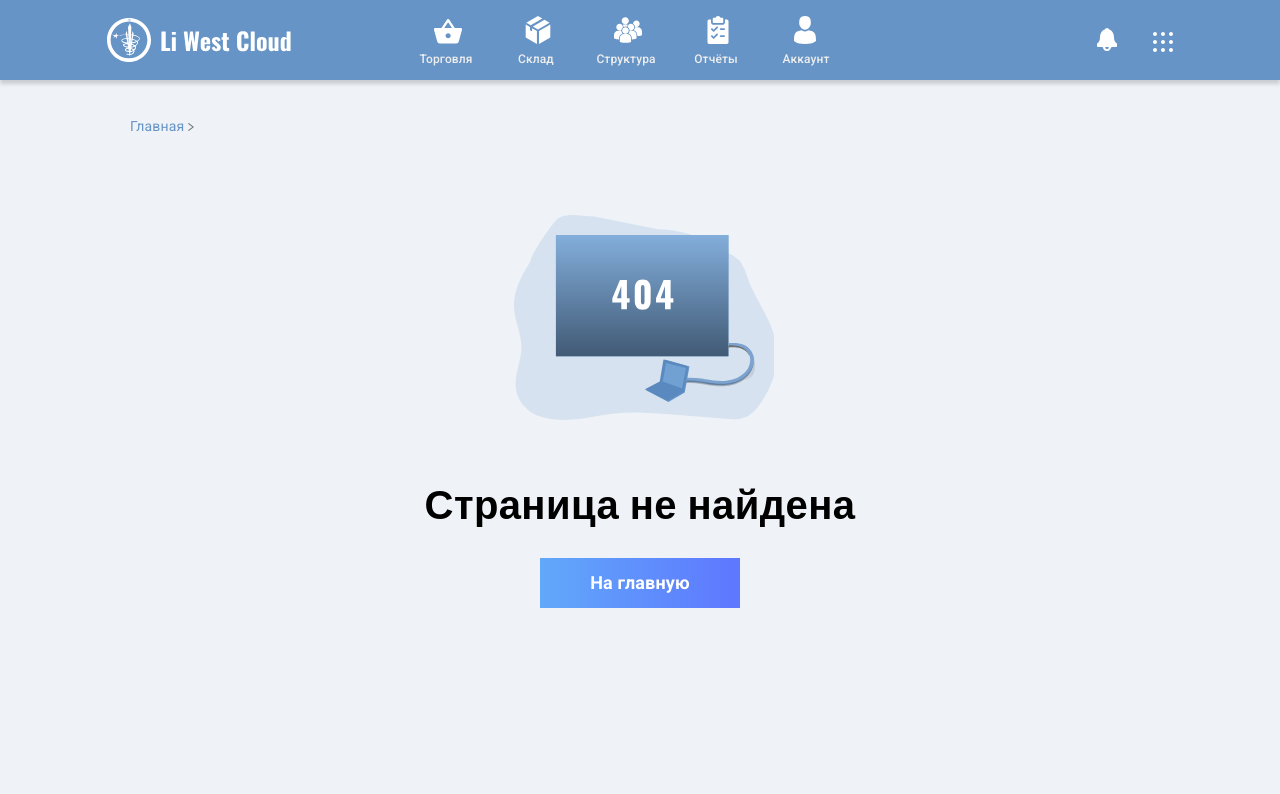
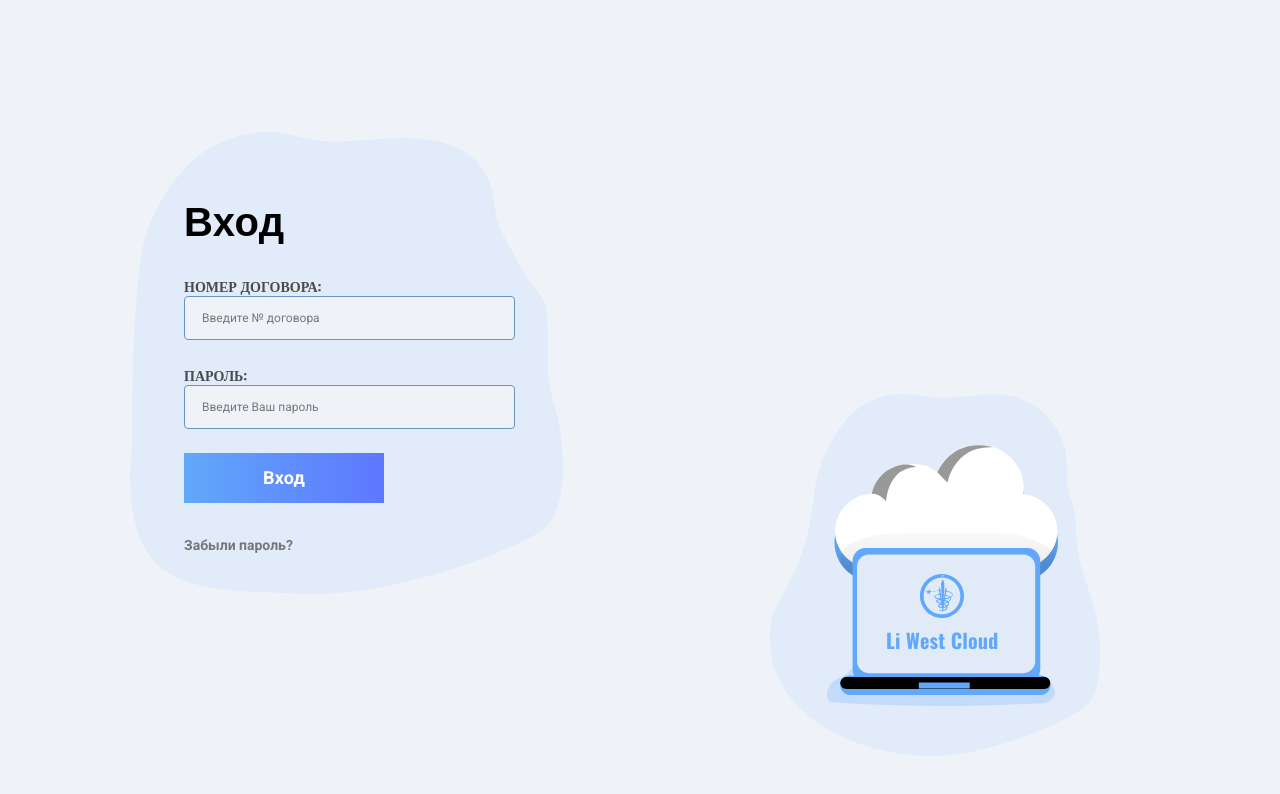
Before and after one commit to NSmolyakov/LWCloud, a React (Create React App) app: page /login in a window 1280 px wide. Shown: the top 794 px of the page. Built offline with nearby package versions, Linux system fonts and the light colour scheme.

Commit message:
create logIn Page

```diff
--- a/src/App.css
+++ b/src/App.css
@@ -25,6 +25,10 @@ h4 {
   color: #C4C4C4;
 }
 
+a {
+  text-decoration: none;
+}
+
 p {
   font-family: 'Roboto', sans-serif;
 }
@@ -50,6 +54,37 @@ button:hover {
   background: #5E77FF;
 }
 
+label {
+  font-family: Oswald;
+  font-style: normal;
+  font-weight: bold;
+  font-size: 14px;
+
+  text-transform: uppercase;
+
+  color: #4A4A4A;
+}
+
+input {
+  min-width: 325px;
+  min-height: 40px;
+  background: #EFF3F8;
+  border: 1px solid #6694C6;
+  border-radius: 4px;
+
+}
+
+::placeholder {
+  padding-left: 15px;
+  font-family: 'Roboto', sans-serif;
+  font-style: normal;
+  font-weight: normal;
+  font-size: 12px;
+  line-height: 15px;
+
+  color: #777777;
+}
+
 .link {
   font-family: Roboto;
   font-weight: bold;
--- a/src/App.js
+++ b/src/App.js
@@ -1,17 +1,25 @@
 import React from 'react';
+import {Switch, Route} from "react-router-dom";
 import './App.css';
 import {BrowserRouter as Router } from "react-router-dom";
 import TopNav from './components/TopNav/TopNav';
 import Content from './components/Content/Content'
+import LogIn from './components/Content/LogIn/LogIn'
 
 
 function App() {
   return (
 <Router>
-  <div className="App">
-    <TopNav />
-    <Content />
-  </div>
+  <Switch>
+    <Route path='/login' component={LogIn}></Route>
+    <Route path='*'>
+        <div className="App">
+          <TopNav />
+          <Content />
+        </div>
+    </Route>
+  </Switch>
+
 </Router>
 
   );
--- a/src/components/Content/Account/Account.css
+++ b/src/components/Content/Account/Account.css
@@ -13,6 +13,7 @@
 
     color: #000000;
 }
+
 
 .AccountWrapper {
     display: grid;
--- a/src/components/Content/Account/Account.jsx
+++ b/src/components/Content/Account/Account.jsx
@@ -2,6 +2,7 @@ import React from 'react'
 import AccountPhoto from '../../../assets/img/photo.png'
 import AccountCardGrid from '../../Cards/CardGrids/AccountCardGrid'
 import './Account.css'
+import { NavLink } from 'react-router-dom'
 
 function Account() {
     return(<div className='Account'>
@@ -18,7 +19,7 @@ function Account() {
 
             <AccountCardGrid />
 
-            <div className='AccountExit'> <p className='redlink'>Выйти из аккаунта</p></div>
+           <div className='AccountExit'>  <NavLink to='/login'><p className='redlink'>Выйти из аккаунта</p></NavLink></div>
 
         </div>
 
--- /dev/null
+++ b/src/components/Content/LogIn/LogIn.css
@@ -0,0 +1,42 @@
+.login{
+    width:1020px;
+    margin: 0 auto;
+}
+
+.formField{
+    margin-top: 132px;
+    min-width: 433px;
+    min-height: 462px;
+    background: url(../../../assets/img/formfield.svg) no-repeat;
+}
+
+.formContent{
+    padding-top: 30px;
+    padding-left: 54px;
+}
+
+.loginImg{
+    margin-left: 640px;
+}
+
+
+.login input {
+    margin-bottom: 24px;
+}
+
+.login button {
+    margin-bottom: 20px;
+}
+
+.login p {
+    font-family: Roboto;
+    font-style: normal;
+    font-weight: bold;
+    font-size: 14px;
+
+    color: #777777;
+}
+
+.loginImg img{
+    margin-top: -200px;
+}
--- /dev/null
+++ b/src/components/Content/LogIn/LogIn.jsx
@@ -0,0 +1,40 @@
+import React from 'react'
+import { NavLink } from 'react-router-dom'
+import './LogIn.css'
+import dataVisualization from '../../../assets/img/dataVisualization.svg'
+
+function LogIn (){
+    return(<div className='login'>
+      <div className='formField'>
+        <div className='formContent'>
+        <h1>Вход</h1>
+        <form>
+          <label>
+            Номер договора:
+            <br />
+            <input type="text" name="Number" placeholder='Введите № договора' maxlength='12' />
+          </label>
+          <br />
+          <label>
+            Пароль:
+            <br />
+          <input type="password" name="password" placeholder='Введите Ваш пароль' />
+          </label>
+          <br/>
+          <NavLink to='/'><button>Вход</button></NavLink>
+
+          <p>Забыли пароль?</p>
+        </form>
+        </div>
+      </div>
+
+       <div className='loginImg'>
+         <img src={dataVisualization} alt="dataVisualization"/>
+       </div>
+
+
+        </div>
+    )
+}
+
+export default LogIn
```
Also changed, not shown: src/assets/img/dataVisualization.svg (added), src/assets/img/formfield.svg (added).
